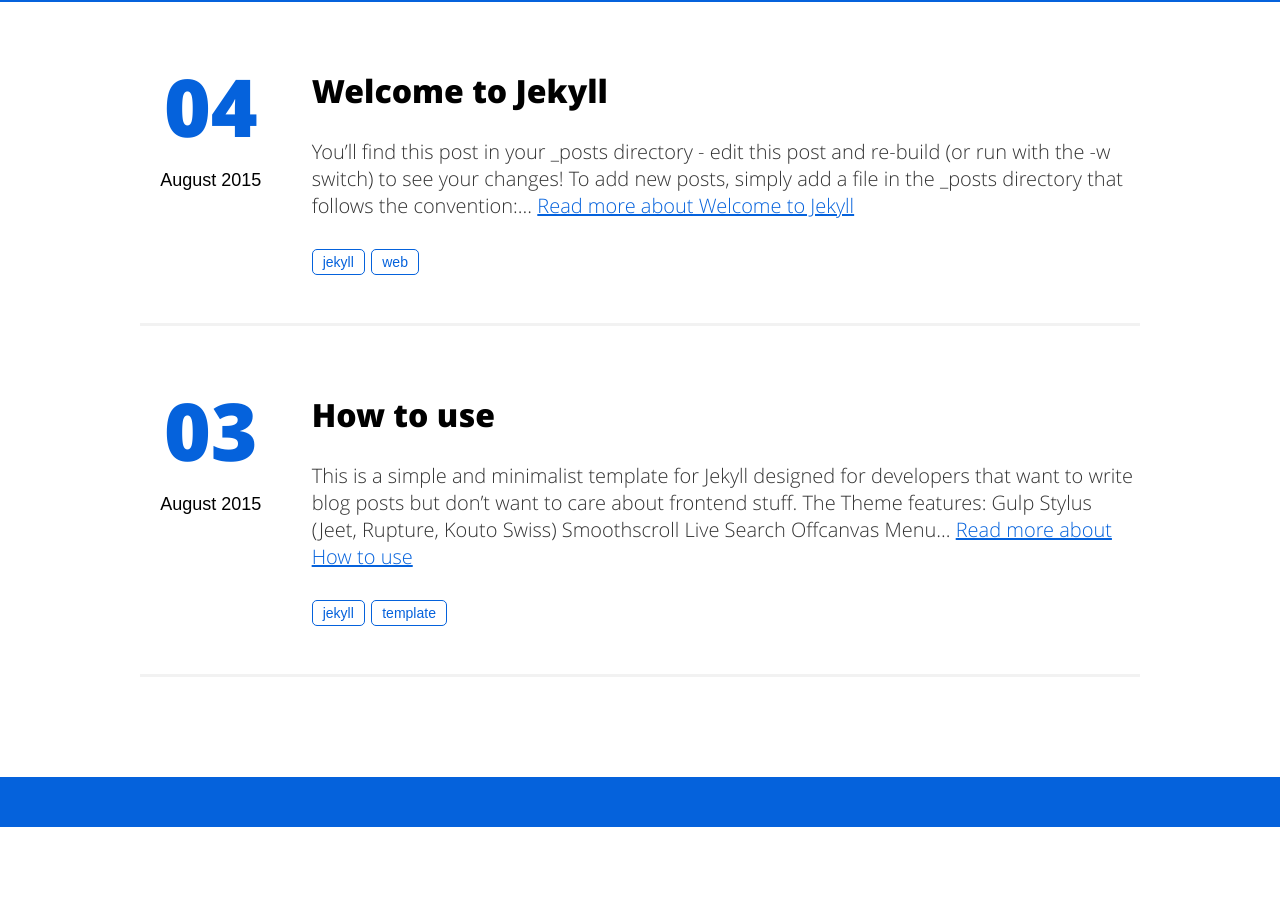
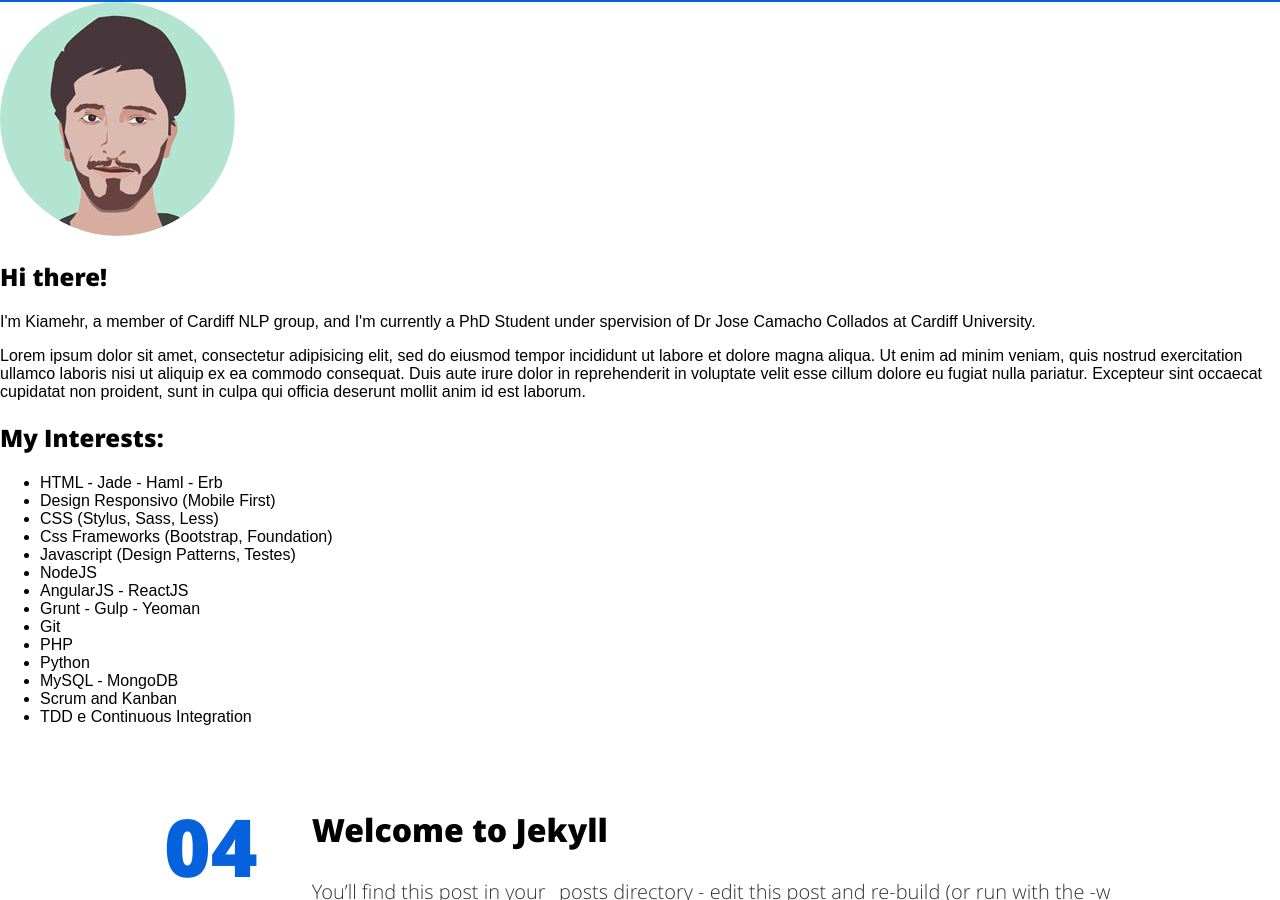
Before and after one commit to kiamehr74/kiamehr74.github.io, a Jekyll site: the page built from index.html, in a window 1280 px wide and 900 px high, scrolled down 898 px. Built offline with Jekyll 4.4.1, drawn with Linux system fonts in a browser that asks for light colours; before the commit the page ends 1725 px from its top, so only the background shows below that.

Commit message:
Update index.html

```diff
--- a/index.html
+++ b/index.html
@@ -3,6 +3,45 @@
 ---
 
 <main id="scroll" class="home" role="main" itemprop="mainContentOfPage" itemscope="itemscope" itemtype="http://schema.org/Blog">
+
+    <img itemprop="image" class="img-rounded" src="/assets/img/blog-author.jpg" alt="Kiamehr Rezaee">
+
+    <h2>Hi there!</h2>
+
+    <p>I'm Kiamehr, a member of Cardiff NLP group, and I'm currently a PhD Student under spervision of Dr Jose Camacho Collados at Cardiff University.</p>
+
+
+    <p>Lorem ipsum dolor sit amet, consectetur adipisicing elit, sed do eiusmod
+    tempor incididunt ut labore et dolore magna aliqua. Ut enim ad minim veniam,
+    quis nostrud exercitation ullamco laboris nisi ut aliquip ex ea commodo
+    consequat. Duis aute irure dolor in reprehenderit in voluptate velit esse
+    cillum dolore eu fugiat nulla pariatur. Excepteur sint occaecat cupidatat non
+    proident, sunt in culpa qui officia deserunt mollit anim id est laborum.</p>
+
+
+    <h2>My Interests:</h2>
+
+    <ul class="skill-list">
+        <li>HTML - Jade - Haml - Erb</li>
+        <li>Design Responsivo (Mobile First)</li>
+        <li>CSS (Stylus, Sass, Less)</li>
+        <li>Css Frameworks (Bootstrap, Foundation)</li>
+        <li>Javascript (Design Patterns, Testes)</li>
+        <li>NodeJS</li>
+        <li>AngularJS - ReactJS</li>
+        <li>Grunt - Gulp - Yeoman</li>
+        <li>Git</li>
+        <li>PHP</li>
+        <li>Python</li>
+        <li>MySQL - MongoDB</li>
+        <li>Scrum and Kanban</li>
+        <li>TDD e Continuous Integration</li>
+    </ul>
+
+
+
+
+
     {% for post in site.posts %}
         <article role="article" class="post-item" itemscope="itemscope" itemtype="http://schema.org/BlogPosting" itemprop="blogPost">
                 <a class="datetime" href="{{ post.url | prepend: site.baseurl }}">
```
